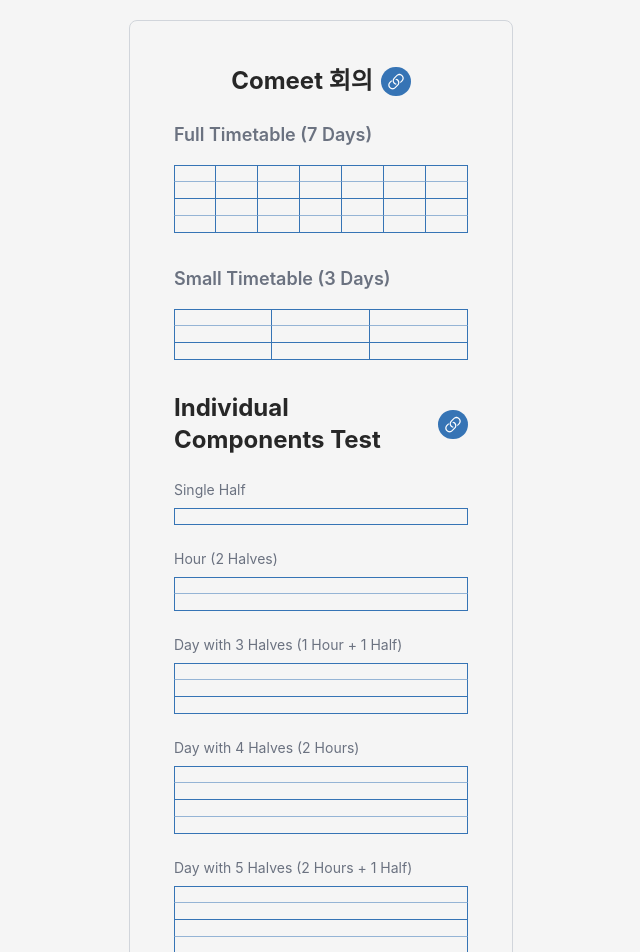
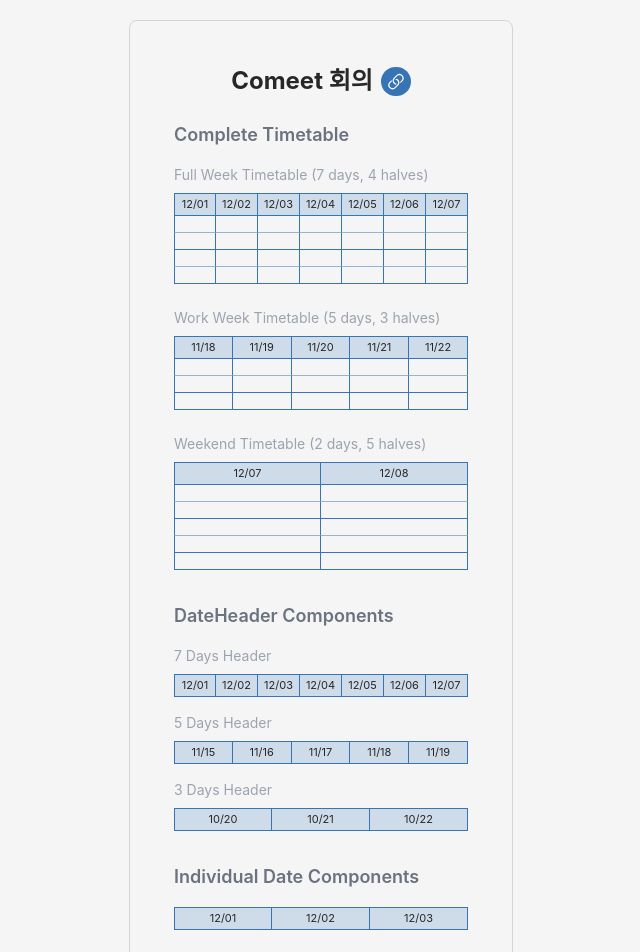
Before and after one commit to comeet-product/comeet, a Next.js app: page / in a window 1280 px wide. Shown: the top 952 px of the page, without its empty margins (319-959 px from the left). Built offline with nearby package versions, Linux system fonts and the light colour scheme; a web font is replaced by a local one.

Commit message:
timetable 컴포넌트 세분화해서 다시 완성

```diff
--- a/src/app/page.js
+++ b/src/app/page.js
@@ -2,7 +2,10 @@ import Title from "@/components/Title";
 import Half from "@/components/TimetableResult/Half";
 import Hour from "@/components/TimetableResult/Hour";
 import Day from "@/components/TimetableResult/Day";
-import TimetableResult from "@/components/TimetableResult/TimetableResult";
+import Date from "@/components/TimetableResult/Date";
+import DateHeader from "@/components/TimetableResult/DateHeader";
+import DateSelector from "@/components/TimetableResult/DateSelector";
+import Timetable from "@/components/TimetableResult/Timetable";
 
 export default function Home() {
   return (
@@ -11,19 +14,67 @@ export default function Home() {
       <br />
 
       <div className="mb-8">
-        <h3 className="text-lg text-gray-500 font-semibold mb-4">Full Timetable (7 Days)</h3>
-        <TimetableResult dayCount={7} halfCount={4} />
+        <h3 className="text-lg text-gray-500 font-semibold mb-4">Complete Timetable</h3>
+
+        <div className="mb-6">
+          <h4 className="text-sm text-gray-400 mb-2">Full Week Timetable (7 days, 4 halves)</h4>
+          <Timetable dayCount={7} halfCount={4} startDate="12/01" />
+        </div>
+
+        <div className="mb-6">
+          <h4 className="text-sm text-gray-400 mb-2">Work Week Timetable (5 days, 3 halves)</h4>
+          <Timetable dayCount={5} halfCount={3} startDate="11/18" />
+        </div>
+
+        <div className="mb-6">
+          <h4 className="text-sm text-gray-400 mb-2">Weekend Timetable (2 days, 5 halves)</h4>
+          <Timetable dayCount={2} halfCount={5} startDate="12/07" />
+        </div>
       </div>
 
       <div className="mb-8">
-        <h3 className="text-lg text-gray-500 font-semibold mb-4">Small Timetable (3 Days)</h3>
-        <TimetableResult dayCount={3} halfCount={3} />
+        <h3 className="text-lg text-gray-500 font-semibold mb-4">DateHeader Components</h3>
+
+        <div className="mb-4">
+          <h4 className="text-sm text-gray-400 mb-2">7 Days Header</h4>
+          <DateHeader dayCount={7} startDate="12/01" />
+        </div>
+
+        <div className="mb-4">
+          <h4 className="text-sm text-gray-400 mb-2">5 Days Header</h4>
+          <DateHeader dayCount={5} startDate="11/15" />
+        </div>
+
+        <div className="mb-4">
+          <h4 className="text-sm text-gray-400 mb-2">3 Days Header</h4>
+          <DateHeader dayCount={3} startDate="10/20" />
+        </div>
+      </div>
+
+      <div className="mb-8">
+        <h3 className="text-lg text-gray-500 font-semibold mb-4">Individual Date Components</h3>
+        <div className="flex w-full mb-4">
+          <div className="flex-1">
+            <Date date="12/01" isFirstDay={true} />
+          </div>
+          <div className="flex-1">
+            <Date date="12/02" isFirstDay={false} />
+          </div>
+          <div className="flex-1">
+            <Date date="12/03" isFirstDay={false} />
+          </div>
+        </div>
       </div>
 
       <Title>Individual Components Test</Title>
       <br />
 
       <div className="space-y-6">
+        <div>
+          <h3 className="text-sm text-gray-500 mb-2">Single Date</h3>
+          <Date date="11/15" />
+        </div>
+
         <div>
           <h3 className="text-sm text-gray-500 mb-2">Single Half</h3>
           <Half />
--- /dev/null
+++ b/src/components/TimetableResult/Date.js
@@ -0,0 +1,11 @@
+export default function Date({ date, isFirstDay = true }) {
+  return (
+    <div className={`w-full h-[23px] border-main bg-main/20 flex items-center justify-center ${
+      `border-[1.3px] ${!isFirstDay ? 'border-l-0' : ''}`
+    }`}>
+      <span className="text-black text-[11px] font-normal">
+        {date}
+      </span>
+    </div>
+  );
+}
--- /dev/null
+++ b/src/components/TimetableResult/DateHeader.js
@@ -0,0 +1,33 @@
+import Date from "./Date";
+
+export default function DateHeader({ dayCount, startDate }) {
+  // 시작 날짜를 기준으로 연속된 날짜들을 생성, 이 로직은 나중에 수정해야 함
+  const generateDates = (start, count) => {
+    const dates = [];
+    const [month, day] = start.split('/').map(Number);
+
+    for (let i = 0; i < count; i++) {
+      const currentDay = day + i;
+      const formattedMonth = month.toString().padStart(2, '0');
+      const formattedDay = currentDay.toString().padStart(2, '0');
+      dates.push(`${formattedMonth}/${formattedDay}`);
+    }
+
+    return dates;
+  };
+
+  const dates = generateDates(startDate, dayCount);
+
+  return (
+    <div className="flex w-full">
+      {dates.map((date, index) => (
+        <div key={`date-${index}`} className="flex-1">
+          <Date
+            date={date}
+            isFirstDay={index === 0}
+          />
+        </div>
+      ))}
+    </div>
+  );
+}
--- a/src/components/TimetableResult/TimetableResult.js
+++ b/src/components/TimetableResult/DateSelector.js
@@ -1,6 +1,7 @@
 import Day from "./Day";
 
-export default function TimetableResult({ dayCount = 7, halfCount = 3 }) {
+// dayCount랑 halfCount라는 Props를 받아서 구현
+export default function DateSelector({ dayCount, halfCount, hasDateHeaderAbove = false }) {
     return (
         <div className="flex w-full">
             {Array.from({ length: dayCount }, (_, index) => (
@@ -8,6 +9,7 @@ export default function TimetableResult({ dayCount = 7, halfCount = 3 }) {
                     <Day
                         halfCount={halfCount}
                         isFirstDay={index === 0}
+                        hasDateHeaderAbove={hasDateHeaderAbove}
                     />
                 </div>
             ))}
--- a/src/components/TimetableResult/Day.js
+++ b/src/components/TimetableResult/Day.js
@@ -1,7 +1,7 @@
 import Hour from "./Hour";
 import Half from "./Half";
 
-export default function Day({ halfCount, isFirstDay = true }) {
+export default function Day({ halfCount, isFirstDay = true, hasDateHeaderAbove = false }) {
   const hourCount = Math.floor(halfCount / 2);
   const hasExtraHalf = halfCount % 2 === 1;
 
@@ -13,6 +13,7 @@ export default function Day({ halfCount, isFirstDay = true }) {
           key={`hour-${index}`}
           isFirst={index === 0}
           isFirstDay={isFirstDay}
+          hasDateHeaderAbove={hasDateHeaderAbove && index === 0}
         />
       ))}
 
@@ -21,6 +22,7 @@ export default function Day({ halfCount, isFirstDay = true }) {
         <Half
           hasHourAbove={hourCount > 0}
           isFirstDay={isFirstDay}
+          hasDateHeaderAbove={hasDateHeaderAbove && hourCount === 0}
         />
       )}
     </div>
--- a/src/components/TimetableResult/Half.js
+++ b/src/components/TimetableResult/Half.js
@@ -1,10 +1,10 @@
-export default function Half({ isTop, isFirstHour = true, hasHourAbove = false, isFirstDay = true }) {
+export default function Half({ isTop, isFirstHour = true, hasHourAbove = false, isFirstDay = true, hasDateHeaderAbove = false }) {
   return (
     <div className={`w-full h-[17px] border-main ${
       isTop === undefined
-        ? `border-[1.3px] ${hasHourAbove ? 'border-t-0' : ''} ${!isFirstDay ? 'border-l-0' : ''}`
+        ? `border-[1.3px] ${hasHourAbove ? 'border-t-0' : ''} ${!isFirstDay ? 'border-l-0' : ''} ${hasDateHeaderAbove ? 'border-t-0' : ''}`
         : isTop
-          ? `border-[1.3px] border-b-[1px] border-b-main/50 ${!isFirstHour ? 'border-t-0' : ''} ${!isFirstDay ? 'border-l-0' : ''}`
+          ? `border-[1.3px] border-b-[1px] border-b-main/50 ${!isFirstHour ? 'border-t-0' : ''} ${!isFirstDay ? 'border-l-0' : ''} ${hasDateHeaderAbove ? 'border-t-0' : ''}`
           : `border-[1.3px] border-t-0 ${!isFirstDay ? 'border-l-0' : ''}`
     }`}>
     </div>
--- a/src/components/TimetableResult/Hour.js
+++ b/src/components/TimetableResult/Hour.js
@@ -1,9 +1,14 @@
 import Half from "./Half";
 
-export default function Hour({ isFirst = true, isFirstDay = true }) {
+export default function Hour({ isFirst = true, isFirstDay = true, hasDateHeaderAbove = false }) {
   return (
     <div className="flex flex-col">
-        <Half isTop={true} isFirstHour={isFirst} isFirstDay={isFirstDay} />
+        <Half
+          isTop={true}
+          isFirstHour={isFirst}
+          isFirstDay={isFirstDay}
+          hasDateHeaderAbove={hasDateHeaderAbove}
+        />
         <Half isTop={false} isFirstDay={isFirstDay} />
     </div>
   );
--- /dev/null
+++ b/src/components/TimetableResult/Timetable.js
@@ -0,0 +1,18 @@
+import DateHeader from "./DateHeader";
+import DateSelector from "./DateSelector";
+
+export default function Timetable({ dayCount = 7, halfCount = 3, startDate = "12/01" }) {
+  return (
+    <div className="w-full">
+      <DateHeader
+        dayCount={dayCount}
+        startDate={startDate}
+      />
+      <DateSelector
+        dayCount={dayCount}
+        halfCount={halfCount}
+        hasDateHeaderAbove={true}
+      />
+    </div>
+  );
+}
```
